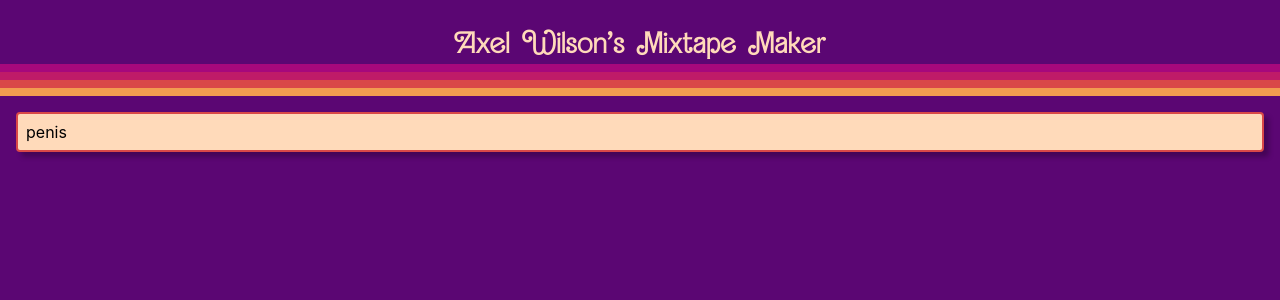
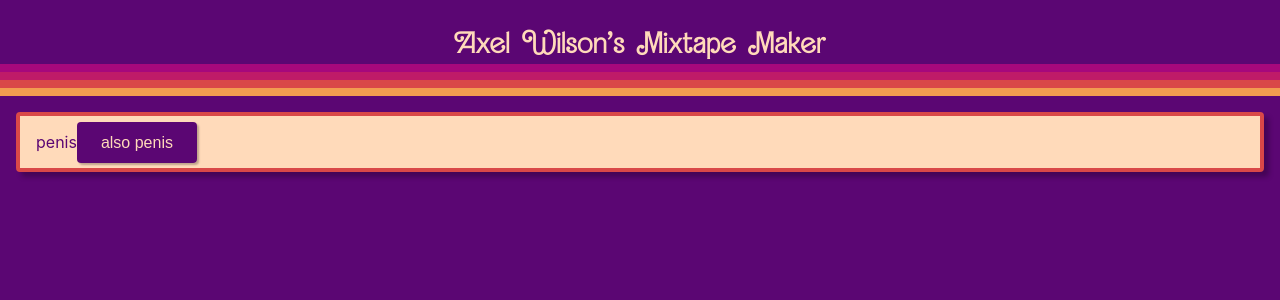
Before and after one commit to ckildare/Axel-Wilson-Mixtape-Maker, a Next.js app in the folder mixtape-maker/: page / in a window 1280 px wide. Shown: the top 300 px of the page. Built offline with nearby package versions, Linux system fonts and the light colour scheme.

Commit message:
Fleshed out button a good bit-- Stopping for the night

```diff
--- a/mixtape-maker/components/Button/Button.js
+++ b/mixtape-maker/components/Button/Button.js
@@ -1,11 +1,26 @@
-import styles from './Card.module.scss';
+import styles from './Button.module.scss';
 import classNames from 'classnames';
 import React from 'react';
+import Link from 'next/link'
 
-export default function Card(props, type) {
+export default function Button({
+  text = '',
+  type = 'primary',
+  href = '',
+  ...props
+}) {
   return (
-    <div className={classNames(props.classNames, classNames(styles.cardWrapper, isInverted ? styles.cardNormal : styles.cardInverted))}>
-      {props.children}
-    </div>
+    <Link
+      href={href}
+      className={classNames(props.classNames,
+        classNames(styles.buttonWrapper,
+          {
+            'primary': styles.primary,
+            'secondary': styles.secondary,
+            'tertiary': styles.tertiary
+          }[type]
+        ))}>
+      {text}
+    </Link>
   )
 };
--- a/mixtape-maker/components/Button/Button.module.scss
+++ b/mixtape-maker/components/Button/Button.module.scss
@@ -1,22 +1,35 @@
 @use "../../styles/palette.module.scss"as *;
 
-.cardWrapper {
-  box-shadow: 5px 5px 5px 0px rgba(0, 0, 0, 0.25);
+.buttonWrapper {
+  box-shadow: 2px 2px 2px 0px rgba(0, 0, 0, 0.25);
   white-space: normal;
   border-radius: 0.25rem;
-  padding: 0.5rem;
+
+  width: fit-content;
+  padding: 0.75rem 1.5rem;
+
+  font-family: $rubik;
 }
 
-.cardWrapper:hover {
-  box-shadow: 10px 10px 10px 0px rgba(0, 0, 0, 0.25);
+.buttonWrapper:hover {
+  box-shadow: 4px 4px 4px 0px rgba(0, 0, 0, 0.25);
 }
 
-.cardNormal {
-  background-color: $tan;
-  border: 2px solid $orange;
+.buttonWrapper:active {
+  box-shadow: 3px 3px 2px 0px rgba(0, 0, 0, 0.25);
 }
 
-.cardInverted {
+.primary {
+  background-color: $tan;
+  color: $dark-purple;
+}
+
+.secondary {
   background-color: $pink;
-  border: 2px solid $purple;
+  color: $white;
 }
+
+.tertiary {
+  background-color: $dark-purple;
+  color: $tan;
+}
--- a/mixtape-maker/components/cards/Card/Card.js
+++ b/mixtape-maker/components/cards/Card/Card.js
@@ -2,9 +2,12 @@ import styles from './Card.module.scss';
 import classNames from 'classnames';
 import React from 'react';
 
-export default function Card(props, isInverted) {
+export default function Card({
+  isInverted,
+  ...props
+}) {
   return (
-    <div className={classNames(props.classNames, classNames(styles.cardWrapper, isInverted ? styles.cardNormal : styles.cardInverted))}>
+    <div className={classNames(props.className, classNames(styles.cardWrapper, !isInverted ? styles.cardNormal : styles.cardInverted))}>
       {props.children}
     </div>
   )
--- a/mixtape-maker/components/cards/Card/Card.module.scss
+++ b/mixtape-maker/components/cards/Card/Card.module.scss
@@ -4,19 +4,17 @@
   box-shadow: 5px 5px 5px 0px rgba(0, 0, 0, 0.25);
   white-space: normal;
   border-radius: 0.25rem;
-  padding: 0.5rem;
-}
-
-.cardWrapper:hover {
-  box-shadow: 10px 10px 10px 0px rgba(0, 0, 0, 0.25);
+  padding: 1rem;
 }
 
 .cardNormal {
   background-color: $tan;
-  border: 2px solid $orange;
+  border: 4px solid $orange;
+  color: $dark-purple;
 }
 
 .cardInverted {
-  background-color: $pink;
-  border: 2px solid $purple;
+  background-color: $dark-purple;
+  border: 4px solid $purple;
+  color: $tan;
 }
--- a/mixtape-maker/pages/songSearch.js
+++ b/mixtape-maker/pages/songSearch.js
@@ -1,6 +1,7 @@
 import React, { useEffect, useState } from 'react';
 import Image from 'next/image';
 import Card from '../components/cards/Card/Card';
+import Button from '../components/Button/Button';
 import styles from '../styles/songSearch.module.scss';
 
 const SongSearchPage = () => {
@@ -22,8 +23,9 @@ const SongSearchPage = () => {
   });
 
   return (
-    <Card>
+    <Card >
       penis
+      <Button type={'tertiary'} text={"also penis"}/>
     </Card>
   )
 };
--- a/mixtape-maker/styles/howTo.module.scss
+++ /dev/null
@@ -1 +0,0 @@
-@use "./palette.scss"as *;
```
